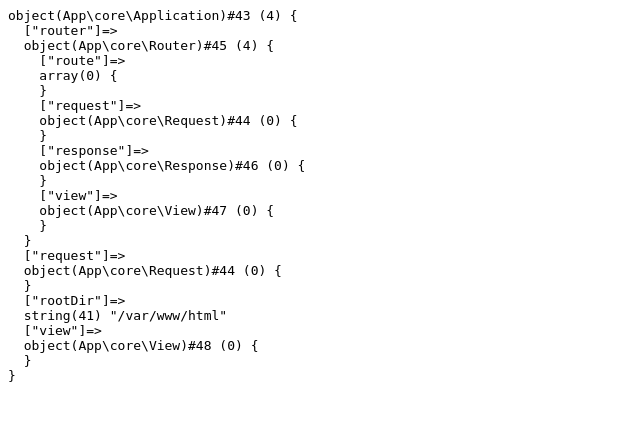
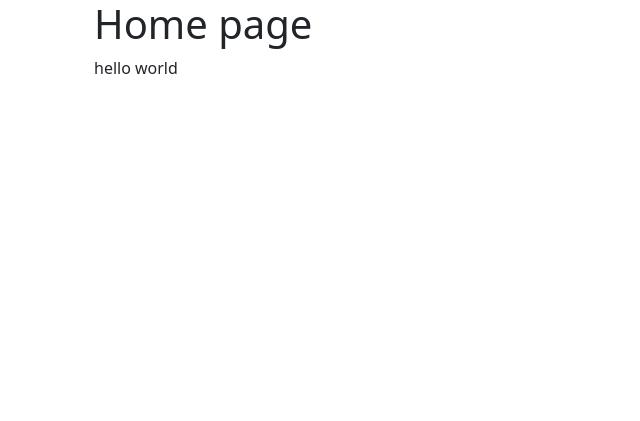
Before and after one commit to josephDev123/PHP-MVC-framework, a PHP site: page / in a window 1280 px wide. Shown: the top 421 px of the page, without its empty margins (0-640 px from the left). Run offline with PHP 8.4, Linux system fonts and the light colour scheme; classes that the project's autoload settings leave out are loaded by file name.

Commit message:
modified:   composer.json         modified:   public/index.php         modified:   src/Application.php         modified:   src/Request.php         modified:   src/Response.php         modified:   src/Router.php         modified:   src/View.php         modified:   src/controller/AboutController.php         modified:   src/views/home.php         modified:   vendor/composer/InstalledVersions.php

```diff
--- a/composer.json
+++ b/composer.json
@@ -10,7 +10,7 @@
 
     "autoload": {
         "psr-4": {
-            "App\\": "./"
+            "App\\": "src/"
         }
     },
     "require": {}
--- a/public/index.php
+++ b/public/index.php
@@ -3,19 +3,17 @@
 require_once __DIR__ . "/../vendor/autoload.php";
 
 
-use App\core\Application;
-use App\controller\AboutController;
+use App\src\Application;
+use App\src\controller\AboutController;
 
 $app = new Application(dirname( __DIR__));
-echo '<pre>';
-var_dump($app);
-echo '</pre>';
-return;
-
-$app->router->get('/', 'home');
-
-$app->router->get('/contact', [AboutController::class, 'index']);
 
 
+$app->router->get('/', [AboutController::class, 'home']);
+
+$app->router->get('/contact', [AboutController::class, 'contact']);
+// echo '<pre>';
+// var_dump($app);
+// echo '</pre>';
 
 echo $app->Run();
--- a/src/Application.php
+++ b/src/Application.php
@@ -1,6 +1,6 @@
 <?php
 
-namespace App\core;
+namespace App\src;
 // use App\core;
 
 class Application{
--- a/src/Request.php
+++ b/src/Request.php
@@ -1,6 +1,6 @@
 <?php
 
-namespace App\core;
+namespace App\src;
 
 class Request{
 
--- a/src/Response.php
+++ b/src/Response.php
@@ -1,6 +1,6 @@
 <?php
 
-namespace App\core;
+namespace App\src;
 
 class Response{
 
--- a/src/Router.php
+++ b/src/Router.php
@@ -1,6 +1,6 @@
 <?php
 
-namespace App\core;
+namespace App\src;
 
 class Router{
    public array $route = [];
@@ -47,9 +47,9 @@ class Router{
      }
 
 
-      echo '<pre>';
-        var_dump($callback);
-     echo  '</pre>';
+   //    echo '<pre>';
+   //      var_dump($callback);
+   //   echo  '</pre>';
 
     return call_user_func($callback);
 
--- a/src/View.php
+++ b/src/View.php
@@ -1,11 +1,11 @@
 <?php
 
-namespace App\core;
+namespace App\src;
 
 class View{
 
-    public function renderView($view){
-        $CachedHtmlContent = $this->renderViewOnly($view);
+    public function renderView($view, Array $params){
+        $CachedHtmlContent = $this->renderViewOnly($view, $params);
 
        ob_start();
         include_once(Application::$app->rootDir.'/src/views/layouts/master.php');
@@ -13,7 +13,10 @@ class View{
        return str_replace('{{ content }}', $CachedHtmlContent,  $HtmlContent);
     }
 
-    public function renderViewOnly($view){
+    public function renderViewOnly($view, $params){
+        foreach ($params as $key => $value) {
+            $key = $value;
+        }
         ob_start();
         include_once(Application::$app->rootDir.'/src/views/'.$view.'.php');
         return ob_get_clean();
--- a/src/controller/AboutController.php
+++ b/src/controller/AboutController.php
@@ -1,18 +1,18 @@
 <?php
 
-namespace App\controller;
-// use App\src\Application;
+namespace App\src\controller;
+use App\src\Application;
 
 class AboutController{
 
     public function home(){
-        // return Application::$app->view->renderView('home');
+
+        return Application::$app->view->renderView('home', ['greet'=>'hello world']);
     }
 
-    public function index(){
+    public function contact(){
+        // return Application::$app->view->renderView('contact');
 
-        // return Application::$app->view->renderView('contact');
-        return 'index';
     }
 
 }
--- a/src/views/home.php
+++ b/src/views/home.php
@@ -1 +1,4 @@
-<div class="container"><h4>Home page</h4></div>
+<div class="container">
+    <h1>Home page</h1>
+    <?php echo $key; ?>
+</div>
```
Also changed, not shown: 2 other files.
